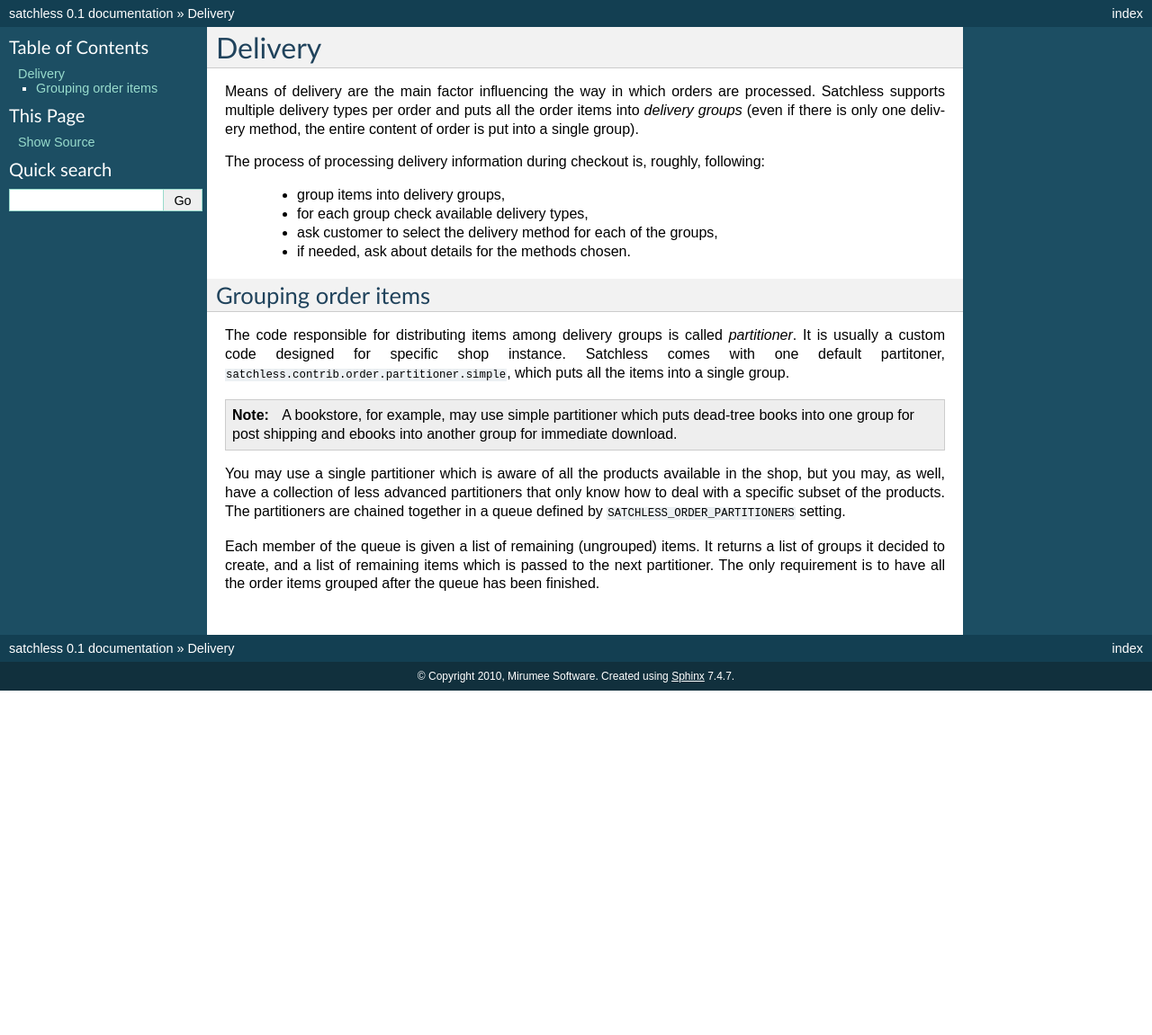
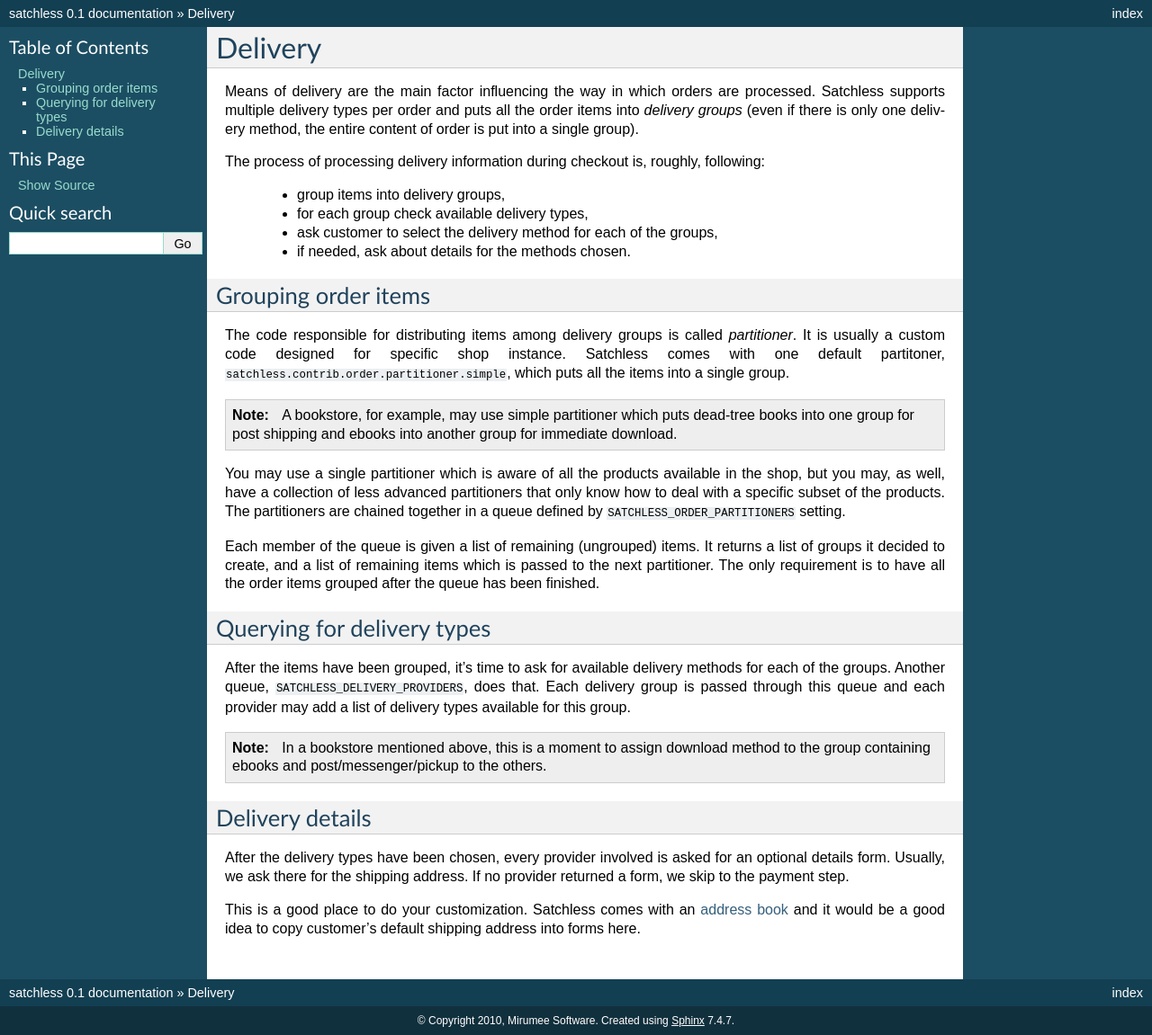
Before and after one commit to mirumee/satchless, a Sphinx documentation site: the page built from doc/checkout/delivery.rst, in a window 1280 px wide. Shown: the whole page at 90% size. Built offline with Sphinx 7.4.7, drawn with Linux system fonts in a browser that asks for light colours; before the commit the page ends 900 px from its top, so only the background shows below that.

Commit message:
On delivery, contacts

```diff
--- a/doc/checkout/delivery.rst
+++ b/doc/checkout/delivery.rst
@@ -41,3 +41,27 @@ Each member of the queue is given a list of remaining (ungrouped) items. It
 returns a list of groups it decided to create, and a list of remaining items
 which is passed to the next partitioner. The only requirement is to have all
 the order items grouped after the queue has been finished.
+
+Querying for delivery types
+---------------------------
+
+After the items have been grouped, it's time to ask for available delivery
+methods for each of the groups. Another queue,
+``SATCHLESS_DELIVERY_PROVIDERS``, does that. Each delivery group is passed
+through this queue and each provider may add a list of delivery types
+available for this group.
+
+.. note::
+   In a bookstore mentioned above, this is a moment to assign download method
+   to the group containing ebooks and post/messenger/pickup to the others.
+
+Delivery details
+----------------
+
+After the delivery types have been chosen, every provider involved is asked for
+an optional details form. Usually, we ask there for the shipping address. If no
+provider returned a form, we skip to the payment step.
+
+This is a good place to do your customization. Satchless comes with an
+:ref:`address book <contacts>` and it would be a good idea to copy customer's
+default shipping address into forms here.
--- a/doc/index.rst
+++ b/doc/index.rst
@@ -47,6 +47,7 @@ Customizing your shop
       :ref:`Writing custom product models <product-custom_models>` |
       :ref:`Product sets <product-sets>`
     * **Customers:**
+      :ref:`Contacts <contacts>`
     * **Carts and lists:**
       :ref:`Carts overview <cart-overview>` |
       :ref:`Wishlist as a cart <cart-wishlist>`
```
Also changed, not shown: doc/contacts/index.rst (added, +9 -0 lines).
